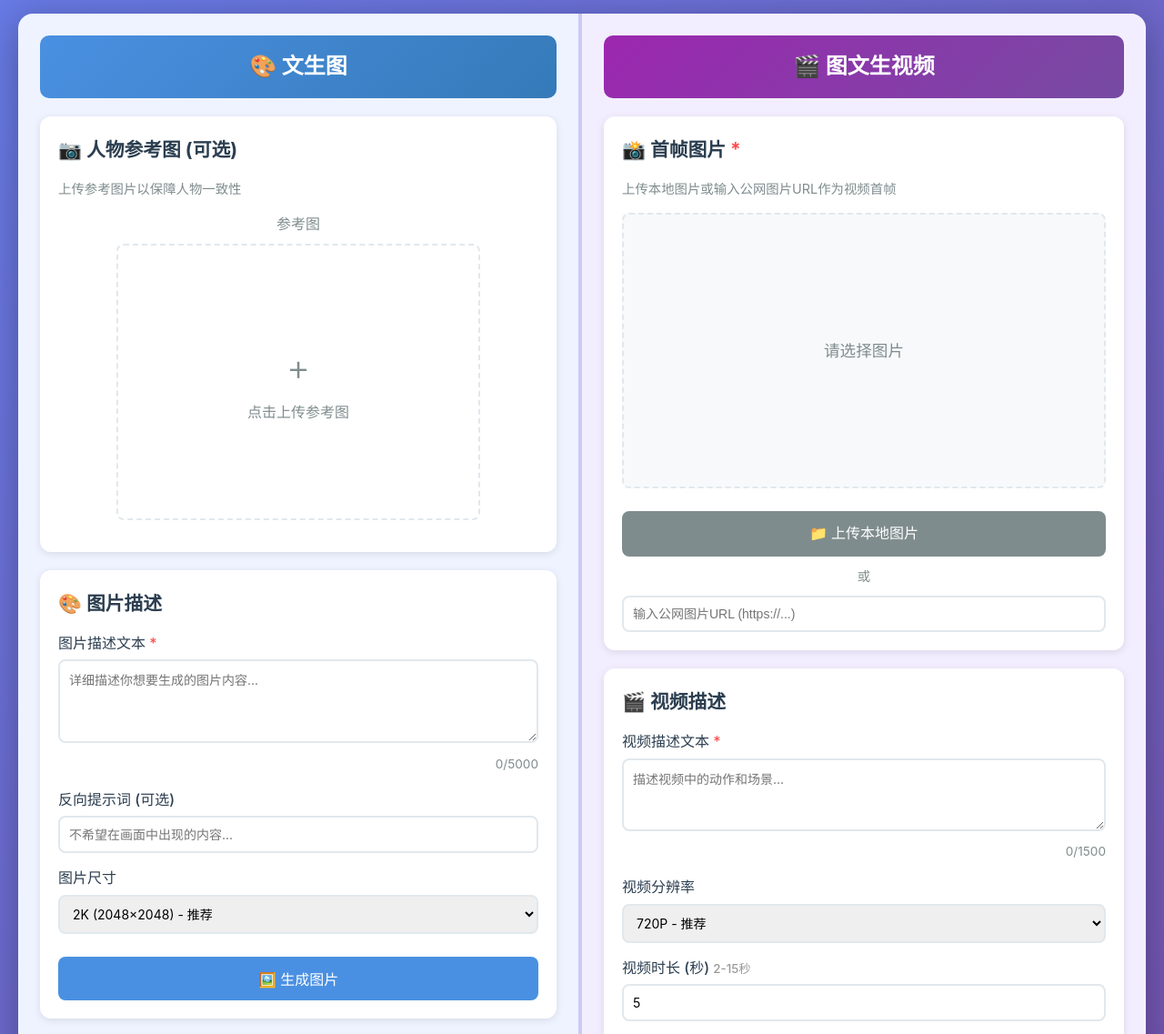
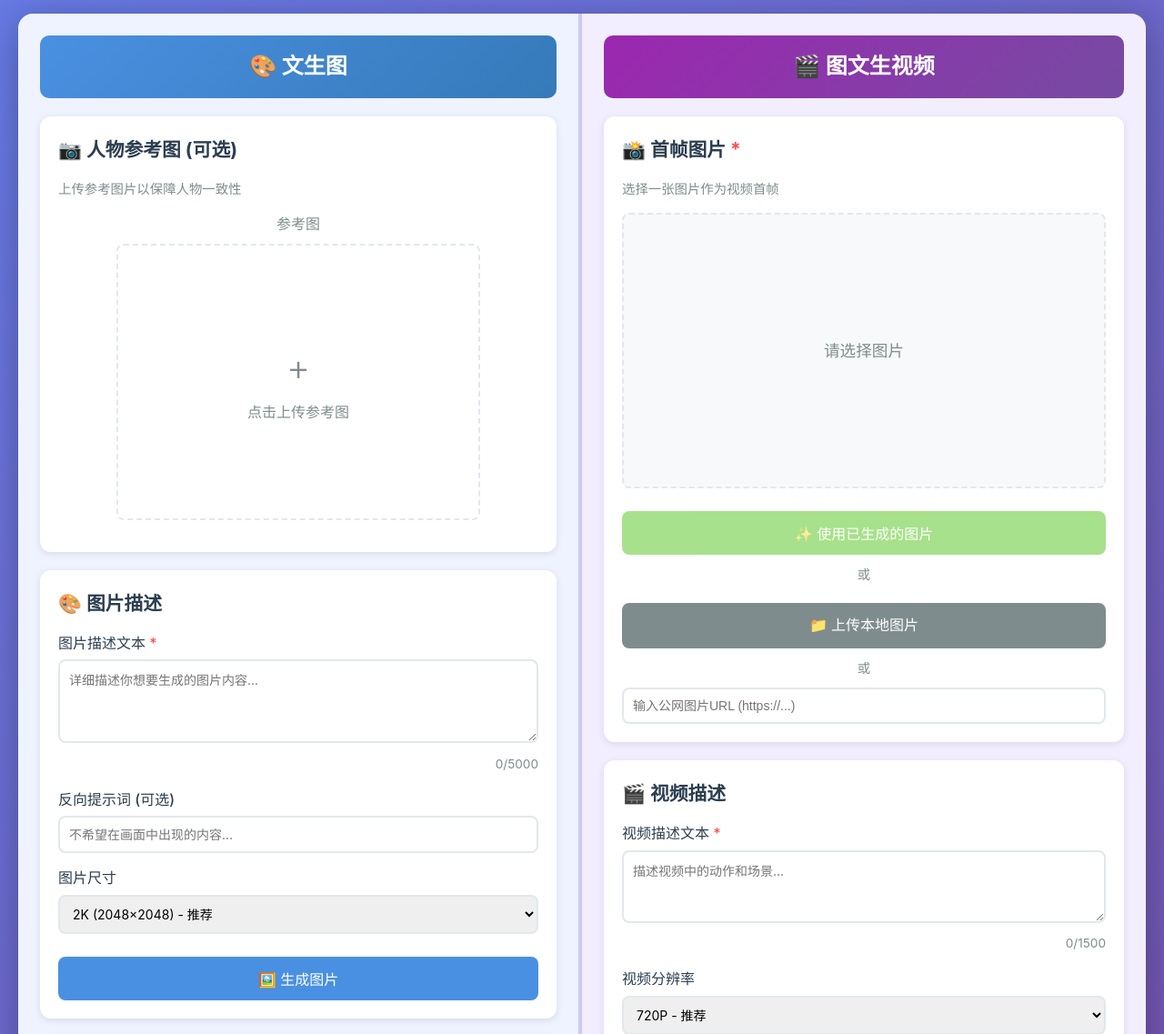
Before and after one commit to hexiaoweiff8/VideoGen, a Flask app: page / in a window 1280 px wide. Shown: the part 240-1377 px from the top of the page at 91% size. Run offline with Flask 3, Linux system fonts and the light colour scheme.

Commit message:
优化页面

```diff
--- a/static/js/main.js
+++ b/static/js/main.js
@@ -2,8 +2,10 @@
 let currentTaskId = null;
 let currentImageFilename = null;
 let currentVideoFilename = null;
-let videoSourceImageUrl = null;  // 右侧视频生成使用的图片URL（oss:// 或 https://），独立于左侧
-let referenceImageUrl = null;    // 左侧文生图使用的参考图Base64 URL
+let videoSourceImageUrl = null;    // 右侧视频生成使用的图片URL
+let lastGeneratedImageUrl = null;  // 左侧最近生成的图片URL（公网可访问）
+let lastGeneratedImageFilename = null; // 左侧最近生成图片的文件名
+let referenceImageUrl = null;      // 左侧文生图使用的参考图Base64 URL
 let pollTimer = null;
 let pollStartTime = null;
 
@@ -218,7 +220,7 @@ async function generateImage() {
 }
 
 /**
- * 显示生成的图片（仅更新左侧区域，不干涉右侧）
+ * 显示生成的图片（仅更新左侧区域）并启用右侧「使用已生成图片」按钮
  */
 function displayGeneratedImage(filename, aliUrl) {
     const imageResultCard = document.getElementById('image-result-card');
@@ -227,11 +229,101 @@ function displayGeneratedImage(filename, aliUrl) {
 
     const localUrl = `/images/${filename}`;
 
-    // 在图片结果区显示本地图片
+    // 左侧结果区显示本地图片
     generatedImage.src = localUrl;
     generatedImage.style.display = 'block';
     imagePlaceholder.style.display = 'none';
     imageResultCard.style.display = 'block';
+
+    // 保存左侧生成的图片信息，供右侧使用
+    lastGeneratedImageUrl = aliUrl;
+    lastGeneratedImageFilename = filename;
+
+    // 启用「使用已生成图片」按钮
+    const btnUseGenerated = document.getElementById('btn-use-generated');
+    if (btnUseGenerated) {
+        btnUseGenerated.disabled = false;
+        btnUseGenerated.title = `使用左侧已生成的图片：${filename}`;
+    }
+}
+
+/**
+ * 使用左侧已生成的图片作为视频首帧
+ */
+function useGeneratedImage() {
+    if (!lastGeneratedImageUrl) {
+        showToast('请先在左侧生成一张图片', 'error');
+        return;
+    }
+
+    // 设置视频图片源
+    videoSourceImageUrl = lastGeneratedImageUrl;
+
+    // 在预览框显示图片
+    const selectedVideoImage = document.getElementById('selected-video-image');
+    const selectedImageBox = document.getElementById('selected-image-box');
+    selectedVideoImage.src = `/images/${lastGeneratedImageFilename}`;
+    selectedVideoImage.style.display = 'block';
+    selectedImageBox.querySelector('.placeholder-text').style.display = 'none';
+
+    // 禁用并清空URL输入框
+    setUrlInputState('disabled', '已使用左侧生成的图片');
+
+    // 显示状态和清除按钮
+    const statusDiv = document.getElementById('local-upload-status');
+    const progressText = document.getElementById('upload-progress-text');
+    const btnClear = document.getElementById('btn-clear-upload');
+    statusDiv.style.display = 'block';
+    progressText.textContent = `✨ 已选择左侧生成的图片`;
+    progressText.style.color = '#4caf50';
+    btnClear.style.display = 'inline-block';
+    document.getElementById('btn-generate-video').disabled = false;  // 确保视频按钮可用
+
+    showToast('已选择左侧生成的图片，可以生成视频了', 'success');
+}
+
+/**
+ * 设置URL输入框的启用/禁用状态
+ */
+function setUrlInputState(state, placeholder) {
+    const input = document.getElementById('image-url-input');
+    if (state === 'disabled') {
+        input.disabled = true;
+        input.value = '';
+        input.placeholder = placeholder || '已选择图片源';
+        input.classList.add('url-input-locked');
+    } else {
+        input.disabled = false;
+        input.placeholder = '输入公网图片URL (https://...)';
+        input.classList.remove('url-input-locked');
+    }
+}
+
+/**
+ * 清除已选择的图片源（恢复空状态）
+ */
+function clearImageSource() {
+    videoSourceImageUrl = null;
+
+    // 清除预览
+    const selectedVideoImage = document.getElementById('selected-video-image');
+    const selectedImageBox = document.getElementById('selected-image-box');
+    selectedVideoImage.src = '';
+    selectedVideoImage.style.display = 'none';
+    selectedImageBox.querySelector('.placeholder-text').style.display = 'block';
+
+    // 隐藏状态区
+    document.getElementById('local-upload-status').style.display = 'none';
+    document.getElementById('btn-clear-upload').style.display = 'none';
+
+    // 恢复URL输入框
+    setUrlInputState('enabled');
+
+    // 重置文件输入框
+    const fileInput = document.getElementById('local-image-input');
+    if (fileInput) fileInput.value = '';
+
+    showToast('已清除图片选择', 'info');
 }
 
 /**
@@ -239,12 +331,12 @@ function displayGeneratedImage(filename, aliUrl) {
  */
 function handleUrlInput(value) {
     if (value.trim()) {
-        // 用户输入了URL，清除之前上传的图片
+        // 用户输入了URL，清除之前的选择状态
         videoSourceImageUrl = null;
         // 隐藏上传状态
-        const statusDiv = document.getElementById('local-upload-status');
-        statusDiv.style.display = 'none';
-        // 隐藏预览（URL不做预览）
+        document.getElementById('local-upload-status').style.display = 'none';
+        document.getElementById('btn-clear-upload').style.display = 'none';
+        // 隐藏预览
         const selectedVideoImage = document.getElementById('selected-video-image');
         const selectedImageBox = document.getElementById('selected-image-box');
         selectedVideoImage.style.display = 'none';
@@ -302,13 +394,18 @@ async function handleLocalImageUpload(input) {
         if (result.success) {
             // 使用 oss:// 临时URL作为视频首帧
             videoSourceImageUrl = result.oss_url;
-            document.getElementById('image-url-input').value = '';
+            // 禁用URL输入框，明确显示当前图片源
+            setUrlInputState('disabled', '已使用本地上传的图片');
             progressText.textContent = `✅ 上传成功！有效期48小时`;
             progressText.style.color = '#4caf50';
+            document.getElementById('btn-clear-upload').style.display = 'inline-block';
+            document.getElementById('btn-generate-video').disabled = false;  // 恢复视频按钮
             showToast('本地图片上传成功，可以生成视频了！', 'success');
         } else {
             progressText.textContent = `❌ 上传失败: ${result.error}`;
             progressText.style.color = '#f44336';
+            // 失败时恢复URL输入框
+            setUrlInputState('enabled');
             showToast('上传失败: ' + result.error, 'error');
         }
     } catch (error) {
--- a/templates/index.html
+++ b/templates/index.html
@@ -111,7 +111,7 @@
                 <!-- 首帧图片选择 -->
                 <div class="card" id="image-selection-card">
                     <h3>📸 首帧图片 <span class="required">*</span></h3>
-                    <p class="hint">上传本地图片或输入公网图片URL作为视频首帧</p>
+                    <p class="hint">选择一张图片作为视频首帧</p>
 
                     <div class="image-selector">
                         <div class="selected-image-box" id="selected-image-box">
@@ -119,18 +119,28 @@
                             <img id="selected-video-image" src="" style="display:none;">
                         </div>
                         <div class="image-selector-actions">
+                            <!-- 方式1：使用左侧已生成的图片 -->
+                            <button class="btn btn-sm btn-success" onclick="useGeneratedImage()" id="btn-use-generated" disabled>
+                                ✨ 使用已生成的图片
+                            </button>
+                            <span class="or-text">或</span>
+                            <!-- 方式2：上传本地图片 -->
                             <label class="btn btn-sm btn-secondary btn-upload-local" style="cursor:pointer;">
                                 📁 上传本地图片
                                 <input type="file" id="local-image-input" accept="image/*" style="display:none;" onchange="handleLocalImageUpload(this)">
                             </label>
                             <span class="or-text">或</span>
+                            <!-- 方式3：输入URL -->
                             <input type="text" id="image-url-input" placeholder="输入公网图片URL (https://...)" oninput="handleUrlInput(this.value)">
                         </div>
                     </div>
 
                     <!-- 本地图片上传进度 -->
                     <div id="local-upload-status" style="display:none; margin-top:10px;">
-                        <div class="upload-progress-text" id="upload-progress-text">正在上传并处理中...</div>
+                        <div class="upload-status-row">
+                            <div class="upload-progress-text" id="upload-progress-text">正在上传并处理中...</div>
+                            <button class="btn-clear-source" id="btn-clear-upload" onclick="clearImageSource()" style="display:none;">× 清除</button>
+                        </div>
                     </div>
                 </div>
 
```
Also changed, not shown: static/css/style.css (+36 -0 lines).
